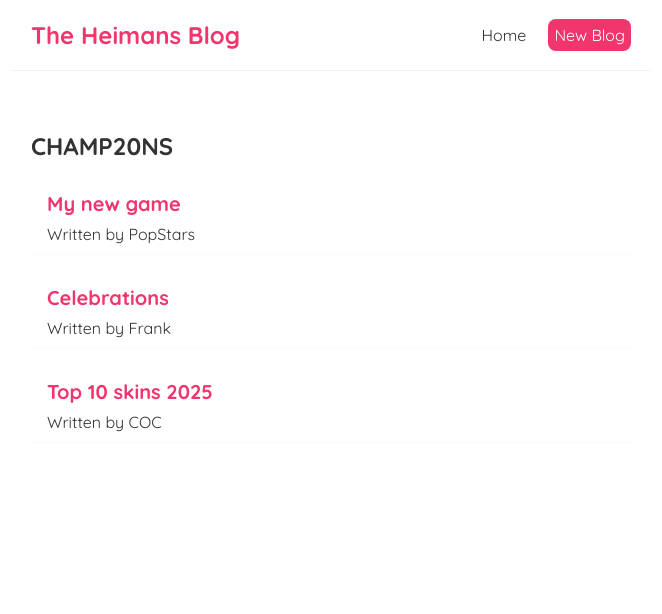
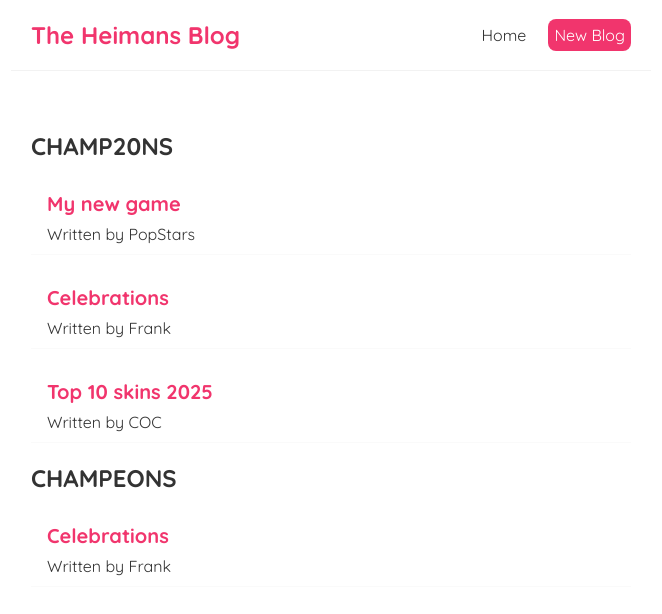
Before and after one commit to laksoo11/React-Blog, a React (Create React App) app: page / in a window 1280 px wide. Shown: the top 614 px of the page, without its empty margins (309-971 px from the left). Built offline with nearby package versions, Linux system fonts and the light colour scheme.

Commit message:
Reusing Components

```diff
--- a/src/Home.js
+++ b/src/Home.js
@@ -14,6 +14,12 @@ const Home = () => {
 
     ]);
 
+    const [changedstate, setChangedState] = useState('initialstate');
+
+    const handleState= () => {
+        setChangedState('newState');
+
+    }
 
 
     const handleClick = () => {
@@ -27,10 +33,22 @@ const Home = () => {
   return (
     <div className="home">
         <BlogList blogs= {blogs} title = "CHAMP20NS"/>
+        {/* <p>{changedstate}</p> */}
+
+        <BlogList blogs= {blogs.filter((blog) =>
+            blog.author === 'Frank'
+        )} title = "CHAMPEONS"/>
+
+
+
+
+
         {/* <h2>Homepage</h2>
         {<p>{name} is forever {num}</p> }
         <button onClick={handleClick}>Click Here</button> */}
         {/* <button onClick={(e) => handleClickAgain('Wizard', e)}>Click Here Again</button>  */}
+
+        {/* <button onClick={handleState}>Button</button> */}
 
 
     </div>
```
